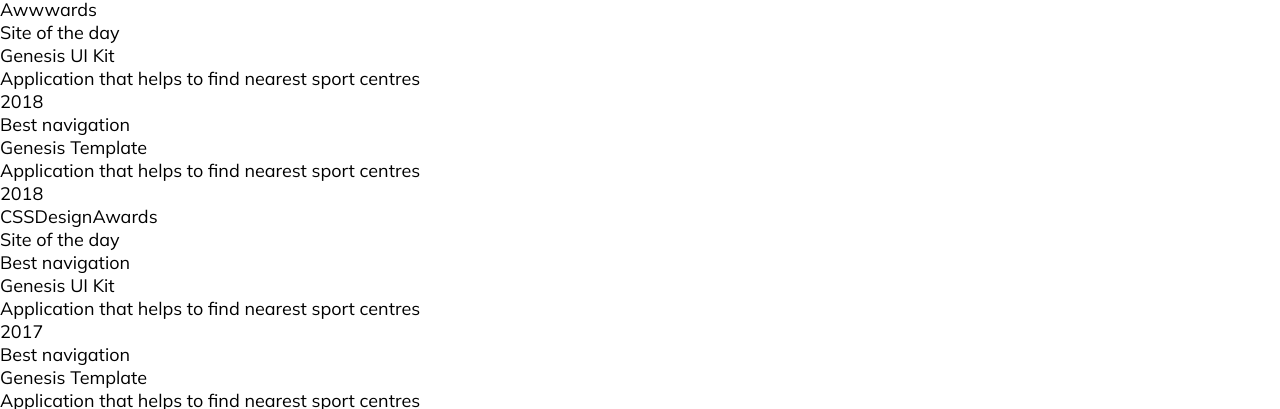
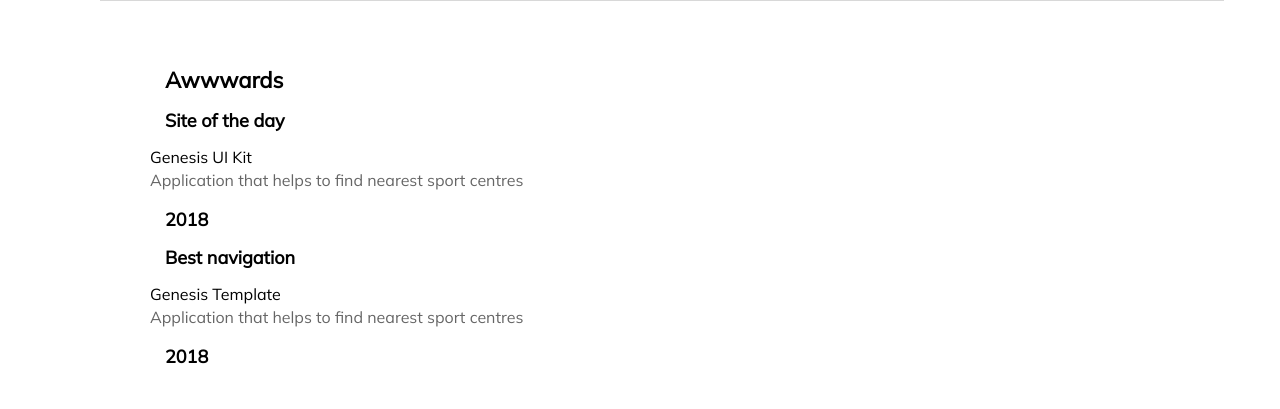
Before and after one commit to car0linb/genesis, a plain HTML site: page Index.html in a window 1280 px wide. Shown: the part 2868-3277 px from the top of the page. Drawn offline with Linux system fonts and the light colour scheme.

Commit message:
started section awards

```diff
--- a/Index.html
+++ b/Index.html
@@ -73,26 +73,26 @@
         <section class="awards">
             <div class="awards_1">
                 <h3>Awwwards</h3>
-                <p>Site of the day</p>
-                <p>Genesis UI Kit</p>
+                <h4>Site of the day</h4>
+                <h5>Genesis UI Kit</h5>
                 <p>Application that helps to find nearest sport centres</p>
-                <p>2018</p>
-                <p>Best navigation</p>
-                <p>Genesis Template</p>
+                <h4>2018</h4>
+                <h4>Best navigation</h4>
+                <h5>Genesis Template</h5>
                 <p>Application that helps to find nearest sport centres</p>
-                <p>2018</p>
+                <h4>2018</h4>
             </div>
             <div class="awards_2">
                 <h3>CSSDesignAwards</h3>
-                <p>Site of the day</p>
-                <p>Best navigation</p>
-                <p>Genesis UI Kit</p>
+                <h4>Site of the day</h4>
+                <h4>Best navigation</h4>
+                <h5>Genesis UI Kit</h5>
                 <p>Application that helps to find nearest sport centres</p>
-                <p>2017</p>
-                <p>Best navigation</p>
-                <p>Genesis Template</p>
+                <h4>2017</h4>
+                <h4>Best navigation</h4>
+                <h5>Genesis Template</h5>
                 <p>Application that helps to find nearest sport centres</p>
-                <p>2016</p>
+                <h4>2016</h4>
             </div>
 
         </section>
--- /dev/null
+++ b/Styles/_awards.scss
@@ -0,0 +1,53 @@
+.awards{
+    max-width: 1400px;
+    width: 100%;
+    min-height: 900px;
+    margin: 50px;
+    // display: flex;
+    // justify-content: center;
+
+    h3{
+        font-style: normal;
+        font-weight: bold;
+        font-size: 22px;
+        line-height: 28px;
+        margin: 15px;
+    }
+
+    h4{
+        font-style: normal;
+        font-weight: bold;
+        font-size: 18px;
+        line-height: 23px;
+        margin: 15px;
+    }
+
+    h5{
+        font-size: 16px;
+        line-height: 20px;
+    }
+
+    p{
+        font-size: 16px;
+        line-height: 26px;
+        mix-blend-mode: normal;
+        opacity: 0.6;
+    }
+
+
+    .awards_1{
+        width: 80%;
+        border-top: solid 3px #D8D8D8;
+        margin: 50px;
+        padding: 50px;
+    }
+
+    .awards_2{
+        width: 80%;
+        border-top: 3px solid #D8D8D8;
+        border-bottom: 3px solid #D8D8D8;
+        margin: 50px;
+        padding: 50px;
+    }
+
+}
--- a/Styles/_service-list.scss
+++ b/Styles/_service-list.scss
@@ -30,9 +30,5 @@
         opacity: 0.6;
         margin: 10px;
         }
-
-
-
-
     }
 }
--- a/Styles/index.scss
+++ b/Styles/index.scss
@@ -22,3 +22,4 @@ body{
 @import'landing';
 @import'group';
 @import'service-list';
+@import 'awards';
```
Also changed, not shown: Styles/index.css, 1 other file.
